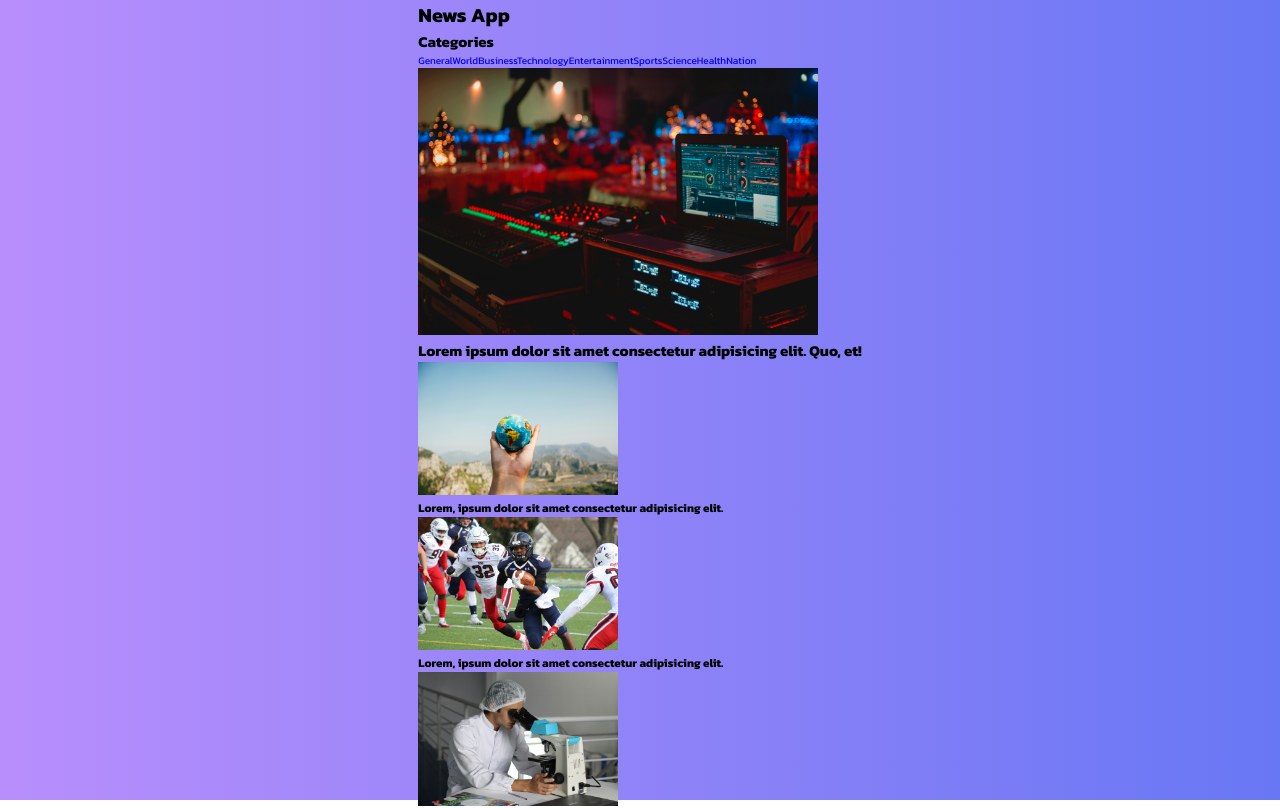
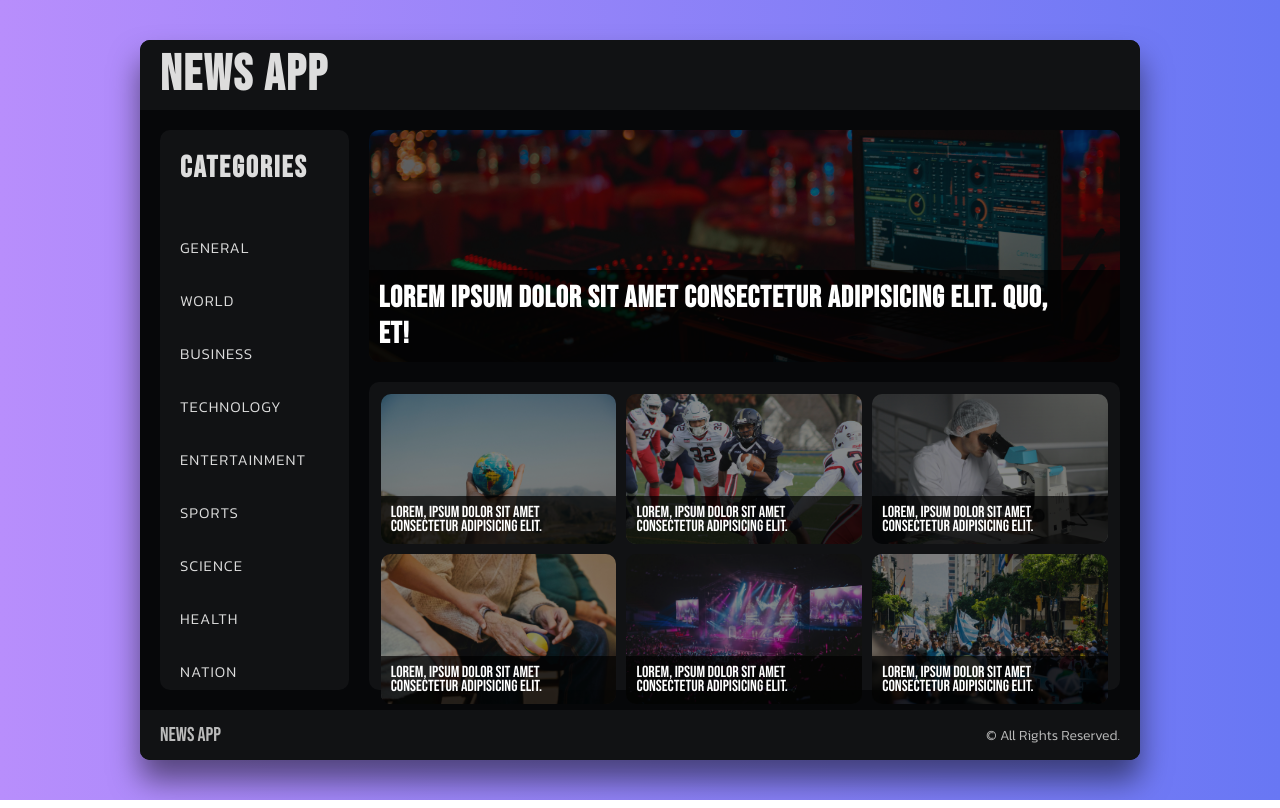
Before and after one commit to Marshal10/News-App-React, a React (Vite) app: page / in a window 1280 px wide. Shown: the top 808 px of the page. Built offline with nearby package versions, Linux system fonts and the light colour scheme.

Commit message:
News app stylings

```diff
--- a/src/components/News.css
+++ b/src/components/News.css
@@ -1,7 +1,169 @@
+.news-app {
+  width: clamp(35rem, 90cqi, 100rem);
+  height: 90vh;
+  background-color: #060709;
+  border-radius: 1rem;
+  display: flex;
+  flex-direction: column;
+  align-items: space-between;
+  row-gap: 2rem;
+  box-shadow: 0 2rem 3rem rgba(0, 0, 0, 0.5);
+}
+
+.news-header {
+  width: 100%;
+  min-height: 7rem;
+  background-color: #111214;
+  border-radius: 1rem 1rem 0 0;
+  display: flex;
+  align-items: center;
+  padding: 0 2rem;
+}
+
+.logo {
+  font-family: "Bebas Neue", sans-serif;
+  font-size: 5rem;
+  color: #ddd;
+  letter-spacing: 0.2rem;
+}
+
+.news-content {
+  display: flex;
+  column-gap: 2rem;
+  height: calc(100% - 16rem);
+  padding: 0 2rem;
+}
+
+.navbar {
+  width: 20%;
+  height: 100%;
+  background-color: #111214;
+  display: flex;
+  flex-direction: column;
+  row-gap: 3rem;
+  border-radius: 1rem;
+  padding: 2rem;
+}
+
+.categories {
+  display: flex;
+  flex-direction: column;
+  row-gap: 3rem;
+}
+
+.nav-heading {
+  font-family: "Bebas Neue", sans-serif;
+  font-size: 3rem;
+  color: #ddd;
+  letter-spacing: 0.2rem;
+  margin-bottom: 2rem;
+}
+
+.nav-link {
+  font-size: 1.5rem;
+  font-weight: 300;
+  color: #ddd;
+  text-transform: uppercase;
+  letter-spacing: 0.1rem;
+}
+
+.news-section {
+  width: 80%;
+}
+
+.headline {
+  width: 100%;
+  height: calc(45% - 2rem);
+  border-radius: 1rem;
+  margin-bottom: 2rem;
+  position: relative;
+}
+
 .headline img {
-  width: 40rem;
+  width: 100%;
+  height: 100%;
+  object-fit: cover;
+  border-radius: 1rem;
+  opacity: 0.4;
+}
+
+.headline-title {
+  width: 100%;
+  position: absolute;
+  left: 0;
+  bottom: 0;
+  padding: 1rem 4rem 1rem 1rem;
+  font-family: "bebas Neue", sans-serif;
+  font-size: 3rem;
+  color: #fff;
+  letter-spacing: 0.1rem;
+  background-color: rgba(0, 0, 0, 0.7);
+  border-radius: 0 0 1rem 1rem;
+}
+
+.news-grid {
+  width: 100%;
+  height: 55%;
+  background-color: #111214;
+  border-radius: 1rem;
+  display: grid;
+  grid-template-columns: repeat(3, 1fr);
+  grid-template-rows: repeat(2, 1fr);
+  gap: 1rem;
+  padding: 1.2rem;
+  justify-items: center;
+  align-items: center;
+}
+
+.news-grid-item {
+  width: 100%;
+  height: 100%;
+  min-height: 15rem;
+  border-radius: 1rem;
+  position: relative;
 }
 
 .news-grid-item img {
-  width: 20rem;
+  width: 100%;
+  height: 100%;
+  object-fit: cover;
+  border-radius: 1rem;
+  opacity: 0.5;
 }
+
+.news-grid-item h3 {
+  width: 100%;
+  position: absolute;
+  left: 0;
+  bottom: 0;
+  padding: 1rem 3rem 1rem 1rem;
+  color: #fff;
+  font-family: "Bebas Neue", sans-serif;
+  font-size: 1.6rem;
+  font-weight: 300;
+  line-height: 1.4rem;
+  background-color: rgba(0, 0, 0, 0.7);
+  border-radius: 0 0 1rem 1rem;
+}
+
+footer {
+  width: 100%;
+  min-height: 5rem;
+  display: flex;
+  align-items: center;
+  justify-content: space-between;
+  padding: 0 2rem;
+  background-color: #111214;
+  border-radius: 0 0 1rem 1rem;
+}
+
+footer p {
+  font-size: 1.4rem;
+  font-weight: 300;
+  color: #bbb;
+}
+
+.copyright span {
+  font-family: "Bebas Neue", sans-serif;
+  font-size: 2rem;
+}
```
